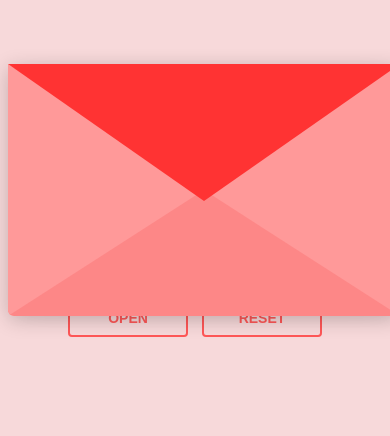
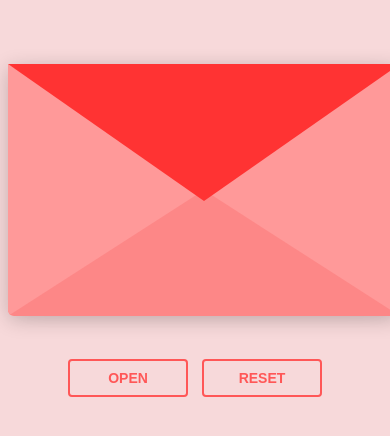
Before and after one commit to codegamo297/invitation, a plain HTML site: page index.html in a window 390 px wide. Shown: the part 236-672 px from the top of the page. Drawn offline with nearby package versions, Linux system fonts and the light colour scheme.

Commit message:
update 2

```diff
--- a/style.css
+++ b/style.css
@@ -234,13 +234,6 @@ body {
     height: 440px;
 }
 
-@media screen and (max-width: 991.98px) {
-    .envlope-wrapper {
-        height: 380px;
-        min-width: 100%;
-    }
-}
-
 .reset {
     text-align: center;
 }
```
